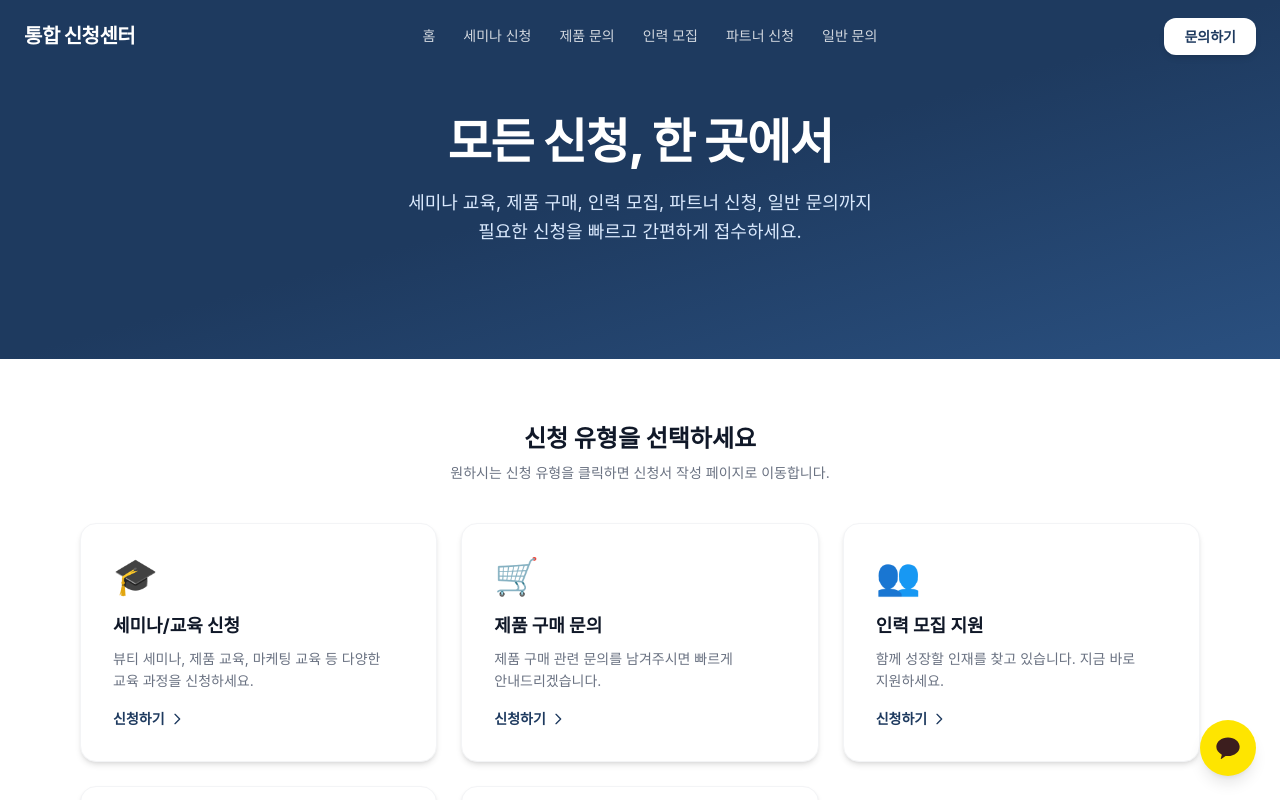
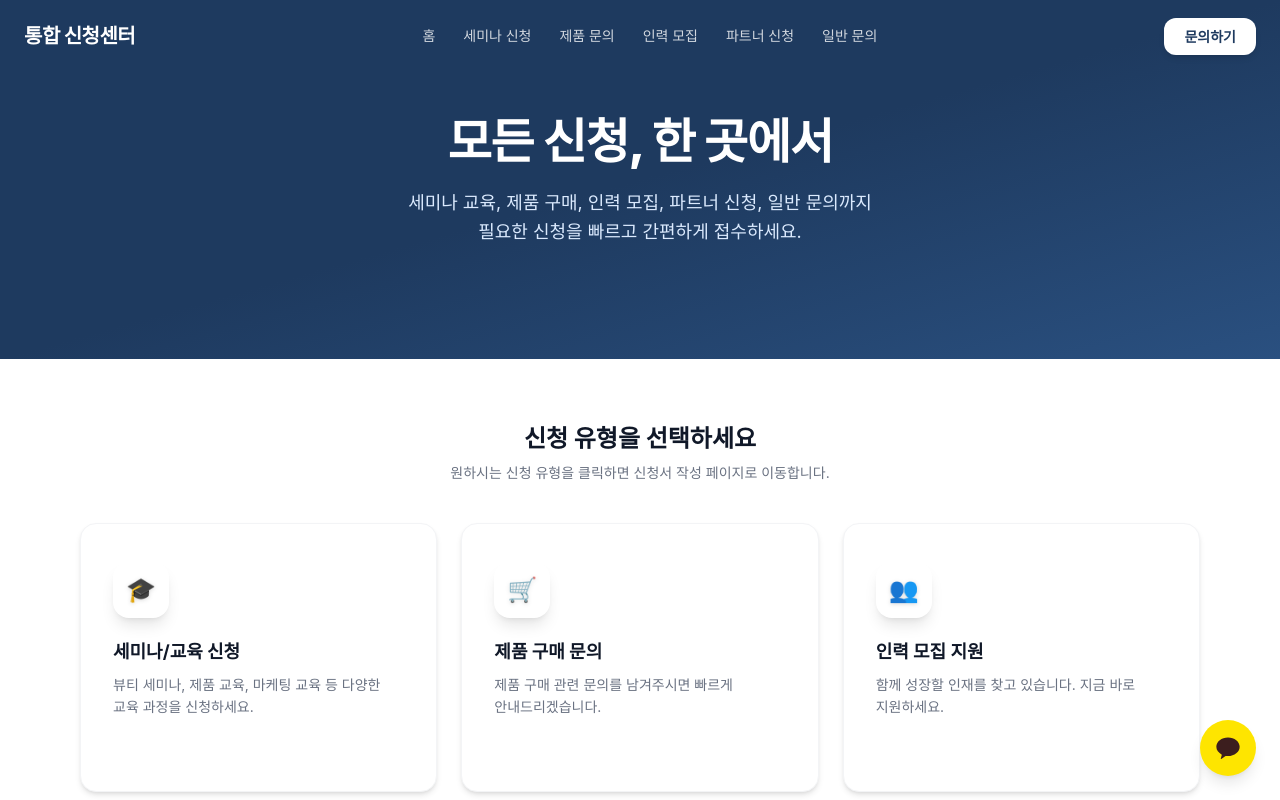
Before and after one commit to tntkorea-glitch/alltica, a Next.js app: page / in a window 1280 px wide. Shown: the top 800 px of the page. Built offline with nearby package versions, Linux system fonts and the light colour scheme.

Commit message:
chore: auto-commit from Claude Code

```diff
--- a/src/components/FormCard.tsx
+++ b/src/components/FormCard.tsx
@@ -3,26 +3,45 @@ import { FormTemplate } from "@/lib/types";
 
 interface FormCardProps {
   form: FormTemplate;
+  index: number;
 }
 
-export default function FormCard({ form }: FormCardProps) {
+export default function FormCard({ form, index }: FormCardProps) {
+  const gradients = [
+    "from-blue-500 to-indigo-600",
+    "from-emerald-500 to-teal-600",
+    "from-violet-500 to-purple-600",
+    "from-orange-500 to-red-500",
+    "from-cyan-500 to-blue-600",
+  ];
+
   return (
     <Link
       href={`/forms/${form.slug}`}
-      className="group block bg-white rounded-2xl shadow-md hover:shadow-xl transition-all duration-300 border border-gray-100 hover:border-[#1e3a5f]/20 overflow-hidden"
+      className="group block bg-white rounded-2xl shadow-md hover:shadow-2xl transition-all duration-300 border border-gray-100 hover:border-transparent overflow-hidden hover:-translate-y-2"
+      style={{ animationDelay: `${index * 100}ms` }}
     >
+      {/* Top gradient bar */}
+      <div className={`h-1.5 bg-gradient-to-r ${gradients[index % gradients.length]} transition-all duration-300 group-hover:h-2`} />
+
       <div className="p-6 sm:p-8">
-        <div className="text-4xl mb-4">{form.icon}</div>
+        {/* Icon with gradient background */}
+        <div className={`w-14 h-14 rounded-2xl bg-gradient-to-br ${gradients[index % gradients.length]} flex items-center justify-center text-2xl mb-5 shadow-lg group-hover:scale-110 transition-transform duration-300`}>
+          <span className="drop-shadow-sm">{form.icon}</span>
+        </div>
+
         <h3 className="text-lg font-bold text-gray-900 mb-2 group-hover:text-[#1e3a5f] transition-colors">
           {form.title}
         </h3>
-        <p className="text-sm text-gray-500 leading-relaxed mb-4">
+        <p className="text-sm text-gray-500 leading-relaxed mb-5">
           {form.description}
         </p>
-        <div className="flex items-center text-sm font-semibold text-[#1e3a5f] group-hover:translate-x-1 transition-transform">
+
+        {/* CTA */}
+        <div className="flex items-center text-sm font-bold text-[#1e3a5f] opacity-0 group-hover:opacity-100 translate-y-2 group-hover:translate-y-0 transition-all duration-300">
           신청하기
-          <svg className="w-4 h-4 ml-1" fill="none" stroke="currentColor" viewBox="0 0 24 24">
-            <path strokeLinecap="round" strokeLinejoin="round" strokeWidth={2} d="M9 5l7 7-7 7" />
+          <svg className="w-4 h-4 ml-1.5 group-hover:translate-x-1 transition-transform" fill="none" stroke="currentColor" viewBox="0 0 24 24">
+            <path strokeLinecap="round" strokeLinejoin="round" strokeWidth={2.5} d="M9 5l7 7-7 7" />
           </svg>
         </div>
       </div>
```
